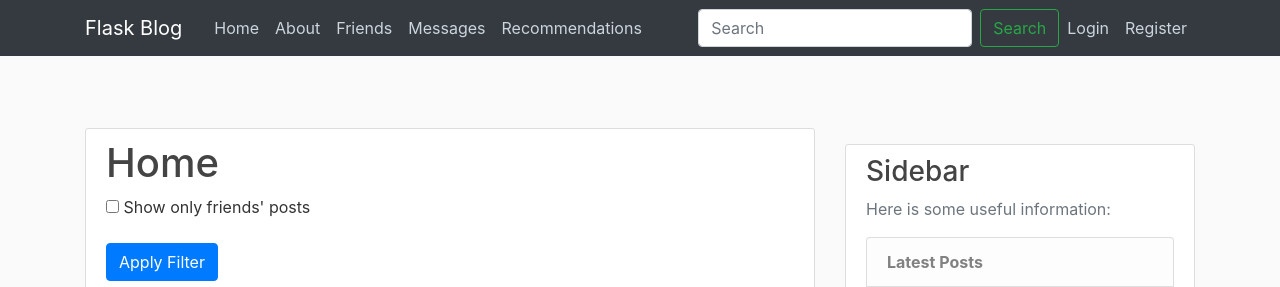
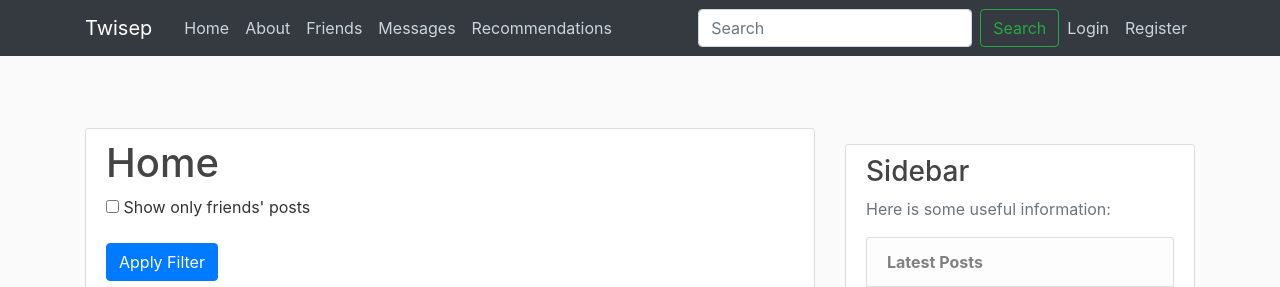
Before and after one commit to leiv02/twisep, a Flask app: page / in a window 1280 px wide. Shown: the top 287 px of the page. Run offline with Flask 3, Linux system fonts and the light colour scheme; some libraries are stand-ins or nearby versions.

Commit message:
correctif

```diff
--- a/flaskblog/routes.py
+++ b/flaskblog/routes.py
@@ -8,6 +8,7 @@ from flaskblog.forms import RegistrationForm, LoginForm, UpdateAccountForm, Post
 from flaskblog.models import User, Post, Message, Notification, Friendship, Interest, Conversation, Comment , Like
 from flask_login import login_user, current_user, logout_user, login_required
 from flask_wtf.csrf import generate_csrf
+from datetime import datetime , timedelta
 
 @app.context_processor
 def inject_search_form():
@@ -444,6 +445,9 @@ def conversation(conversation_id):
 def get_recommendations(user_id):
     user = User.query.get(user_id)
 
+    # Define time windows for recent activity
+    recent_period = datetime.utcnow() - timedelta(days=30)
+
     # Get the current user's friends
     friends = {friendship.friend_id for friendship in Friendship.query.filter_by(user_id=user.id).all()}
     friend_dict = {friend.id: friend.username for friend in User.query.filter(User.id.in_(friends)).all()}
@@ -479,8 +483,23 @@ def get_recommendations(user_id):
 
     print(f"Interest candidates for user {user.id}: {interest_candidates}")
 
+    # Find active users
+    active_users = {post.user_id for post in Post.query.filter(Post.date_posted >= recent_period).all()}
+    active_users.update({like.user_id for like in Like.query.filter(Like.date_liked >= recent_period).all()})
+    active_users.update({comment.user_id for comment in Comment.query.filter(Comment.date_posted >= recent_period).all()})
+
+    print(f"Active users in the last 30 days: {active_users}")
+
+    # Find users with interaction history
+    interaction_history_users = {message.receiver_id for message in Message.query.filter_by(sender_id=user.id).all()}
+    interaction_history_users.update({message.sender_id for message in Message.query.filter_by(receiver_id=user.id).all()})
+
+    print(f"Users with interaction history: {interaction_history_users}")
+
     # Combine both sets of candidates
     recommendation_candidates = set(mutual_friend_candidates.keys()) | set(interest_candidates.keys())
+
+    # Adjust candidate scores based on activity and interaction history
     recommendations = []
     for candidate_id in recommendation_candidates:
         reasons = []
@@ -489,12 +508,21 @@ def get_recommendations(user_id):
             reasons.append({'reason': 'Mutual Friends', 'details': mutual_friends_usernames})
         if candidate_id in interest_candidates:
             reasons.append(interest_candidates[candidate_id])
-        recommendations.append({'user': User.query.get(candidate_id), 'reasons': reasons})
+
+        # Add bonus points for activity and interaction history
+        score = len(reasons)
+        if candidate_id in active_users:
+            score += 1
+        if candidate_id in interaction_history_users:
+            score += 1
+
+        recommendations.append({'user': User.query.get(candidate_id), 'reasons': reasons, 'score': score})
+
+    # Sort recommendations by score in descending order
+    recommendations.sort(key=lambda x: x['score'], reverse=True)
 
     print(f"Recommendation candidates for user {user.id}: {recommendations}")
     return recommendations
-
-
 
 @app.route("/recommendations", methods=['GET'])
 @login_required
--- a/flaskblog/templates/home.html
+++ b/flaskblog/templates/home.html
@@ -4,6 +4,7 @@
 <div class="content-section">
     <h1>Home</h1>
     <form method="POST" action="{{ url_for('home') }}">
+        {{ form.hidden_tag() }}
         <div class="form-group">
             <input type="checkbox" name="filter_friends" id="filter_friends" {% if request.form.get('filter_friends') %}checked{% endif %}>
             <label for="filter_friends">Show only friends' posts</label>
--- a/flaskblog/templates/layout.html
+++ b/flaskblog/templates/layout.html
@@ -16,16 +16,16 @@
 
 
     {% if title %}
-        <title>Flask Blog - {{ title }}</title>
+        <title>Twisep - {{ title }}</title>
     {% else %}
-        <title>Flask Blog</title>
+        <title>Twisep</title>
     {% endif %}
 </head>
 <body>
     <header class="site-header">
         <nav class="navbar navbar-expand-md navbar-dark bg-dark fixed-top">
             <div class="container">
-                <a class="navbar-brand mr-4" href="/">Flask Blog</a>
+                <a class="navbar-brand mr-4" href="/">Twisep</a>
                 <button class="navbar-toggler" type="button" data-toggle="collapse" data-target="#navbarToggle" aria-controls="navbarToggle" aria-expanded="false" aria-label="Toggle navigation">
                     <span class="navbar-toggler-icon"></span>
                 </button>
--- a/flaskblog/templates/recommendation.html
+++ b/flaskblog/templates/recommendation.html
@@ -9,11 +9,6 @@
                 <li class="list-group-item d-flex justify-content-between align-items-center">
                     <div>
                         <a href="{{ url_for('user_profile', username=item.user.username) }}">{{ item.user.username }}</a>
-                        <ul>
-                            {% for reason in item.reasons %}
-                                <li>{{ reason.reason }}: {{ reason.details | join(", ") }}</li>
-                            {% endfor %}
-                        </ul>
                     </div>
                     <form method="POST" action="{{ url_for('add_friend_from_recommendations', user_id=item.user.id) }}">
                         <button type="submit" class="btn btn-primary btn-sm">Add Friend</button>
```
Also changed, not shown: instance/site.db.
